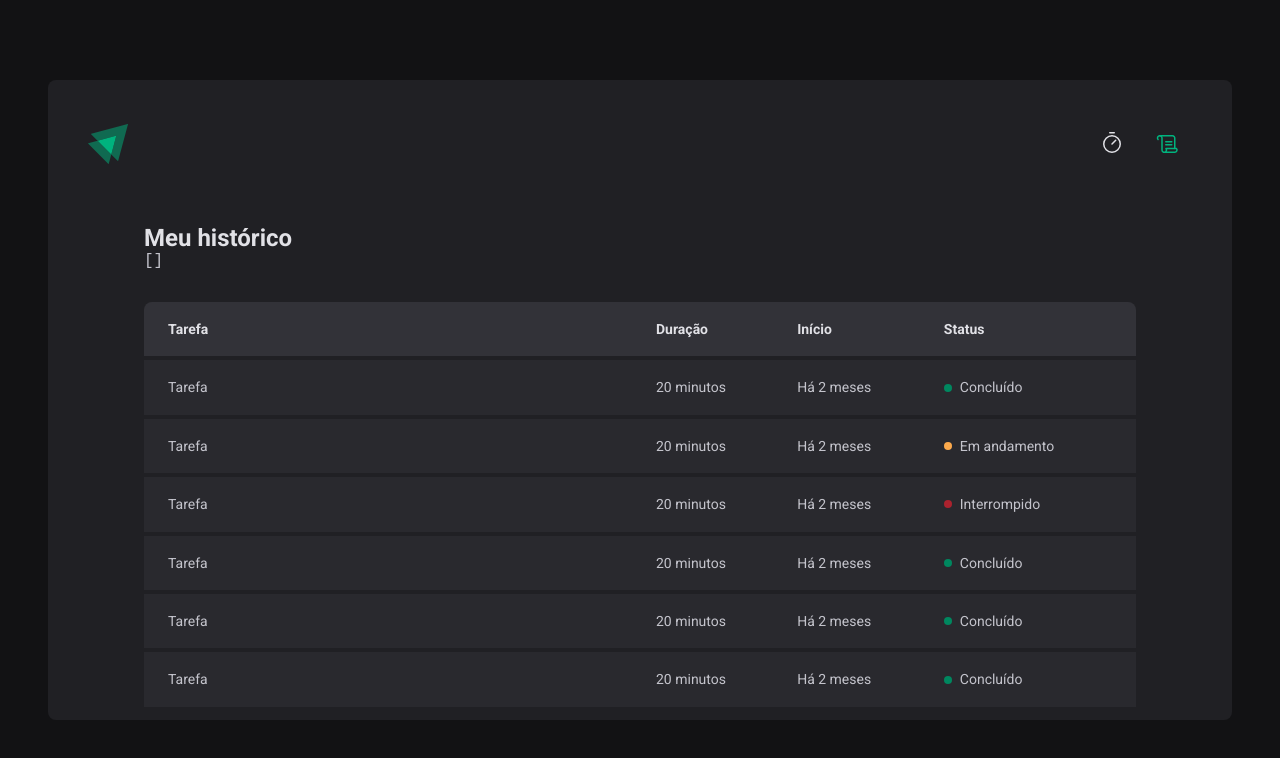
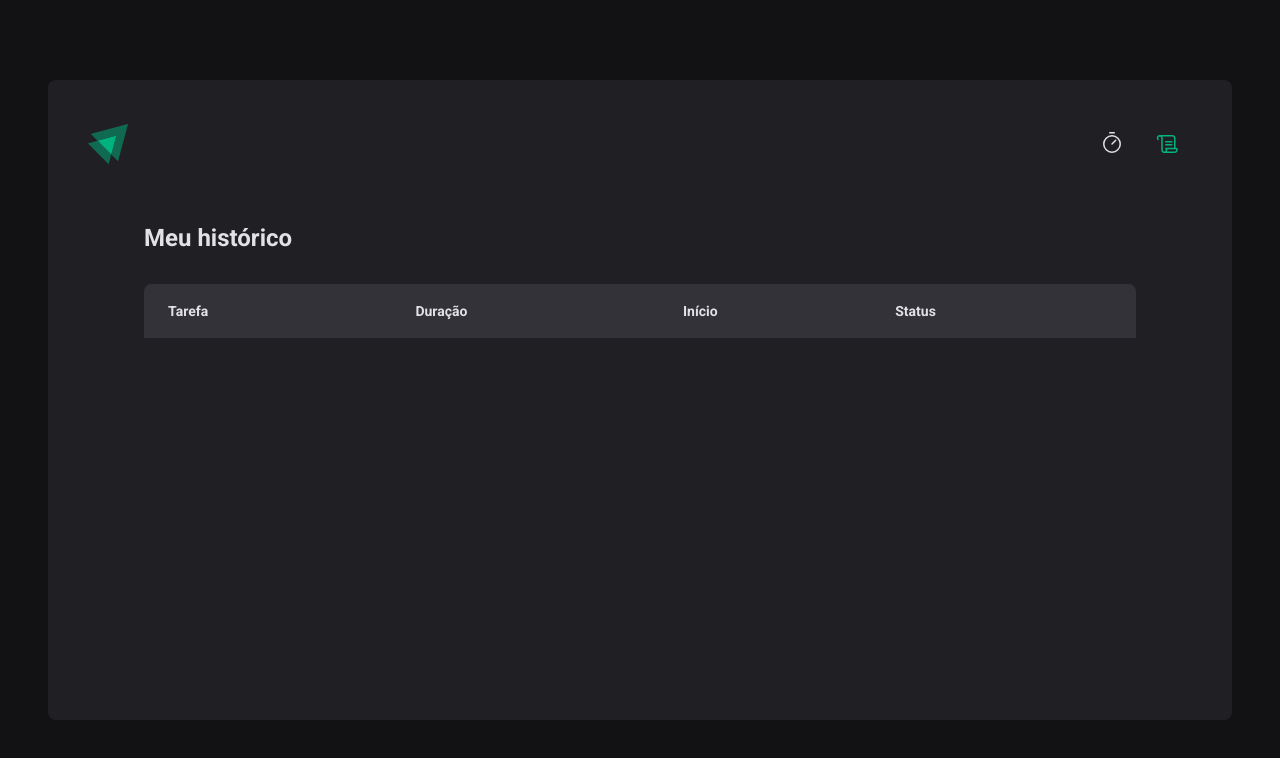
Before and after one commit to marcosaureliodiasmoura/ignite-timer-reactjs-ts, a React (Vite) app: page /history in a window 1280 px wide. Shown: the top 758 px of the page. Built offline with nearby package versions, Linux system fonts and the light colour scheme.

Commit message:
feat: task history listing

```diff
--- a/src/contexts/CyclesContext.tsx
+++ b/src/contexts/CyclesContext.tsx
@@ -69,8 +69,6 @@
     setCycles((state) => [...state, newCycle])
     setActiveCycleID(id)
     setAmountSecondsPassed(0)
-
-    // reset()
   }
 
   function interruptCurrentCycle() {
--- a/src/pages/History/index.tsx
+++ b/src/pages/History/index.tsx
@@ -8,8 +8,6 @@
   return (
     <HistoryContainer>
       <h1>Meu histórico</h1>
-
-      <pre>{JSON.stringify(cycles, null, 2)}</pre>
 
       <HistoryList>
         <table>
@@ -22,54 +20,28 @@
             </tr>
           </thead>
           <tbody>
-            <tr>
-              <td>Tarefa</td>
-              <td>20 minutos</td>
-              <td>Há 2 meses</td>
-              <td>
-                <Status statusColor="green">Concluído</Status>
-              </td>
-            </tr>
-            <tr>
-              <td>Tarefa</td>
-              <td>20 minutos</td>
-              <td>Há 2 meses</td>
-              <td>
-                <Status statusColor="yellow">Em andamento</Status>
-              </td>
-            </tr>
-            <tr>
-              <td>Tarefa</td>
-              <td>20 minutos</td>
-              <td>Há 2 meses</td>
-              <td>
-                <Status statusColor="red">Interrompido</Status>
-              </td>
-            </tr>
-            <tr>
-              <td>Tarefa</td>
-              <td>20 minutos</td>
-              <td>Há 2 meses</td>
-              <td>
-                <Status statusColor="green">Concluído</Status>
-              </td>
-            </tr>
-            <tr>
-              <td>Tarefa</td>
-              <td>20 minutos</td>
-              <td>Há 2 meses</td>
-              <td>
-                <Status statusColor="green">Concluído</Status>
-              </td>
-            </tr>
-            <tr>
-              <td>Tarefa</td>
-              <td>20 minutos</td>
-              <td>Há 2 meses</td>
-              <td>
-                <Status statusColor="green">Concluído</Status>
-              </td>
-            </tr>
+            {cycles.map((cycle) => {
+              return (
+                <tr key={cycle.id}>
+                  <td>{cycle.task}</td>
+                  <td>{cycle.minutesAmount} minutos</td>
+                  <td>{cycle.startDate.toISOString()}</td>
+                  <td>
+                    {cycle.finishedDate && (
+                      <Status statusColor="green">Concluído</Status>
+                    )}
+
+                    {cycle.interruptedDate && (
+                      <Status statusColor="red">Interrompido</Status>
+                    )}
+
+                    {!cycle.finishedDate && !cycle.interruptedDate && (
+                      <Status statusColor="yellow">Em andamento</Status>
+                    )}
+                  </td>
+                </tr>
+              )
+            })}
           </tbody>
         </table>
       </HistoryList>
```
